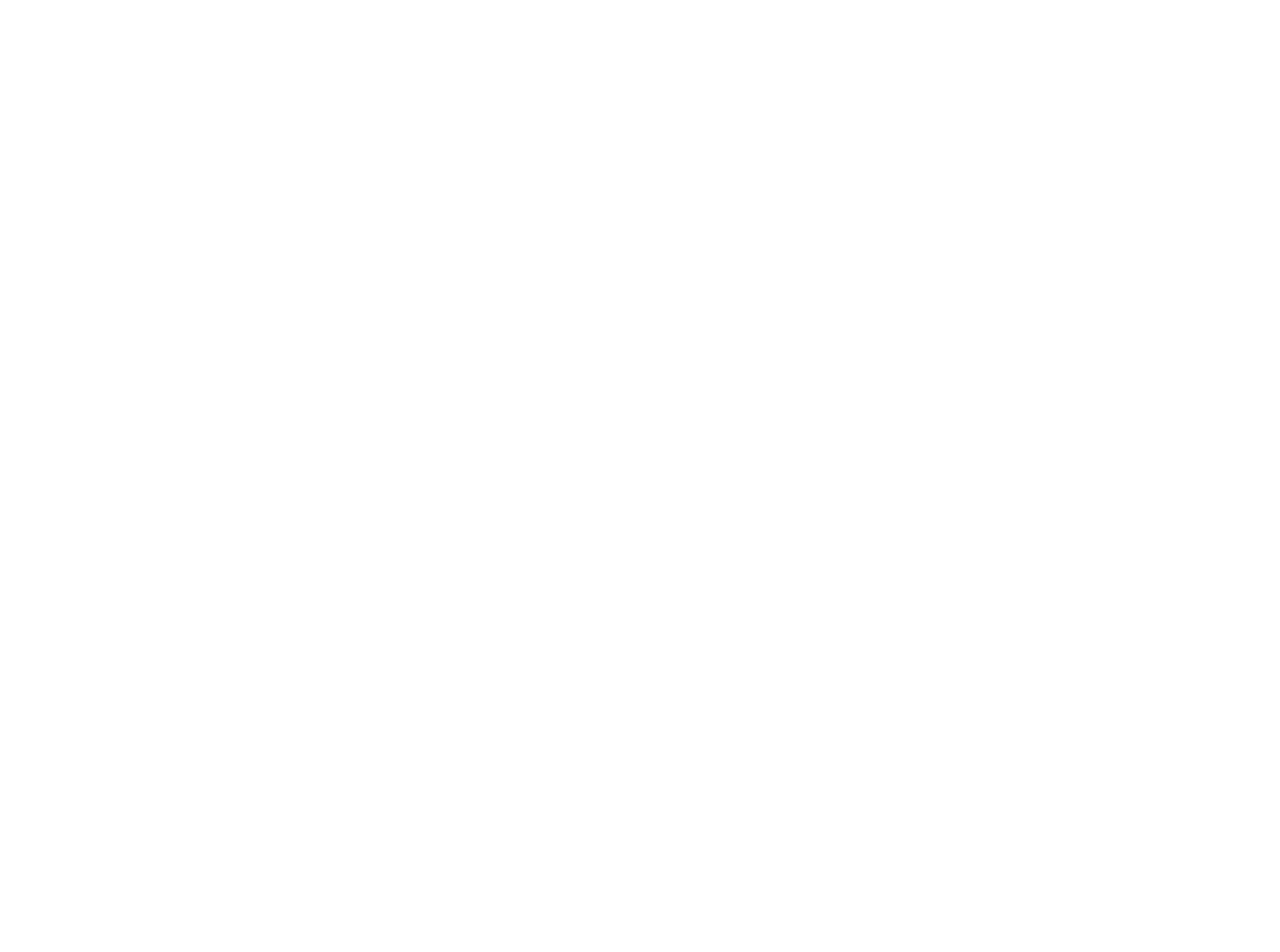
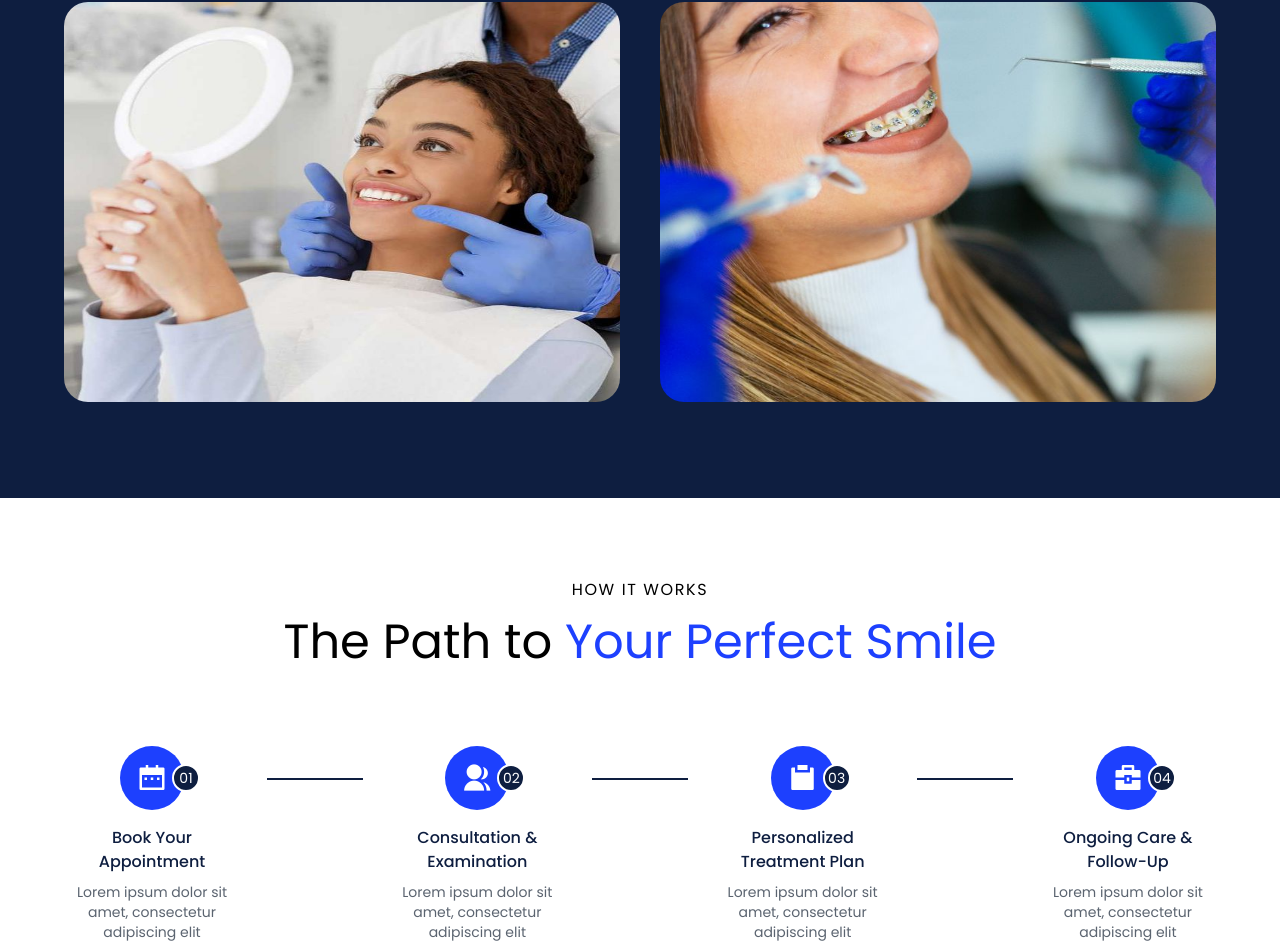
Before and after one commit to Mohsin-max/dental-care, an Angular app: page / in a window 1280 px wide. Shown: the part 3727-4679 px from the top of the page. Before the commit the page ends 3369 px from the top, so only its background shows below. Built offline with nearby package versions, Linux system fonts and the light colour scheme.

Commit message:
new 2 sections added

```diff
--- a/src/app/app.component.html
+++ b/src/app/app.component.html
@@ -7,3 +7,5 @@
 <app-our-services></app-our-services>
 <app-scrolling-text></app-scrolling-text>
 <app-why-us></app-why-us>
+<app-case-stories></app-case-stories>
+<app-how-it-works></app-how-it-works>
--- a/src/app/app.component.ts
+++ b/src/app/app.component.ts
@@ -7,11 +7,13 @@
 import { ScrollingTextComponent } from "./components/scrolling-text/scrolling-text.component";
 import { OurServicesComponent } from "./components/our-services/our-services.component";
 import { WhyUsComponent } from "./components/why-us/why-us.component";
+import { CaseStoriesComponent } from "./components/case-stories/case-stories.component";
+import { HowItWorksComponent } from "./components/how-it-works/how-it-works.component";
 
 @Component({
   selector: 'app-root',
   standalone: true,
-  imports: [RouterOutlet, TopHeaderComponent, HeaderComponent, HeroComponent, AboutComponent, ScrollingTextComponent, OurServicesComponent, WhyUsComponent],
+  imports: [RouterOutlet, TopHeaderComponent, HeaderComponent, HeroComponent, AboutComponent, ScrollingTextComponent, OurServicesComponent, WhyUsComponent, CaseStoriesComponent, HowItWorksComponent],
   templateUrl: './app.component.html',
   styleUrl: './app.component.css'
 })
--- a/src/app/components/case-stories/case-stories.component.html
+++ b/src/app/components/case-stories/case-stories.component.html
@@ -1 +1,44 @@
-<p>case-stories works!</p>
+<section class="w-full bg-secondary text-white py-24">
+
+    <div class="top w-full flex flex-col md:flex-row justify-between md:items-end px-mobileXPad lg:px-desktopXPad">
+
+        <div class="space-y-4 w-full md:w-[60%] lg:w-[50%] mb-8 lg:mb-0">
+            <p class="tracking-widest">OUR CASE STORIES</p>
+
+            <h1 class="text-2xl sm:text-3xl md:text-4xl lg:text-5xl font-medium leading-tight">Patient Journeys to
+                <span class="text-primary">Healthier, Happier Smiles</span>
+            </h1>
+        </div>
+
+        <app-button label="Explore All Case Stories"></app-button>
+    </div>
+
+    <div class="bottom w-full h-[70%] flex flex-col sm:flex-row gap-10 justify-between pt-20 px-mobileXPad lg:px-desktopXPad">
+
+        <div class="w-full h-[250px] sm:h-[280px] md:h-[320px] lg:h-[400px] rounded-3xl overflow-hidden relative group" *ngFor="let details of cardsDetails">
+
+            <img src="{{details.image}}" alt="" class="w-full h-full">
+            <div class="absolute bottom-0 lg:bottom-[-100%] w-full h-full bg-gradient-to-t from-black/50 to-transparent lg:group-hover:bottom-0 duration-300"></div>
+
+            <div class="absolute lg:bottom-[-100%] bottom-0 p-2 lg:p-3 w-full lg:group-hover:bottom-0 duration-500">
+                <h2 class="text-xl md:text-2xl lg:text-3xl">{{details.heading}}</h2>
+
+                    <div class="flex flex-col lg:flex-row justify-between items-start lg:items-center mt-6">
+
+                        <div class="flex items-center gap-1 text-xs lg:text-sm">
+                            <p class="border px-2 py-0.5 rounded-full">{{details.tag1}}</p>
+                            <p class="border px-2 py-0.5 rounded-full">{{details.tag2}}</p>
+                            <p class="border px-2 py-0.5 rounded-full">{{details.tag3}}</p>
+                        </div>
+
+                        <div class="w-full lg:w-fit text-center bg-primary p-2 rounded-full cursor-pointer mt-3 lg:mt-0">
+                            <i class="ri-arrow-right-up-line text-2xl lg:text-4xl"></i>
+                        </div>
+                    </div>
+            </div>
+
+        </div>
+
+    </div>
+
+</section>
--- a/src/app/components/case-stories/case-stories.component.ts
+++ b/src/app/components/case-stories/case-stories.component.ts
@@ -1,12 +1,34 @@
 import { Component } from '@angular/core';
+import { ButtonComponent } from "../../shared/button/button.component";
+import { CommonModule } from '@angular/common';
 
 @Component({
   selector: 'app-case-stories',
   standalone: true,
-  imports: [],
+  imports: [ButtonComponent,CommonModule],
   templateUrl: './case-stories.component.html',
   styleUrl: './case-stories.component.css'
 })
 export class CaseStoriesComponent {
 
+  cardsDetails:any[]=[
+
+    {
+      image:"story1.jpg",
+      heading:"A Brighter Tomorrow: Sarah's Whitening Journey",
+      tag1:"2024",
+      tag2:"Teeth Whitening",
+      tag3:"Dental Care",
+    },
+
+    {
+      image:"story2.jpg",
+      heading:"A Beautiful Transformation: Olivia's Braces Journey",
+      tag1:"2024",
+      tag2:"Braces Treatment",
+      tag3:"Dental Care",
+    }
+
+  ]
+
 }
--- a/src/app/components/how-it-works/how-it-works.component.html
+++ b/src/app/components/how-it-works/how-it-works.component.html
@@ -1 +1,108 @@
-<p>how-it-works works!</p>
+<section class="w-full px-mobileXPad lg:px-desktopXPad py-20">
+
+    <div class="top w-full text-center space-y-4">
+
+        <p class="tracking-widest">HOW IT WORKS</p>
+
+        <h1 class="text-2xl sm:text-3xl md:text-4xl lg:text-5xl">The Path to <span class="text-primary">Your Perfect
+                Smile</span></h1>
+
+    </div>
+
+    <div
+        class="bottom w-full flex flex-wrap justify-center lg:justify-between items-center lg:items-start gap-10 lg:gap-0 pt-20">
+
+        <!-- 1 -->
+
+        <div class="box w-44 flex flex-col justify-center items-center text-center">
+            <div class="w-16 h-16 flex justify-center items-center bg-primary rounded-full relative">
+                <i class="ri-calendar-2-fill text-3xl text-white"></i>
+
+                <div
+                    class="w-7 h-7 border-2 text-sm border-white flex justify-center items-center text-white rounded-full bg-secondary absolute -right-4">
+                    <span>01</span>
+                </div>
+            </div>
+
+            <h3 class="text-md font-medium text-secondary mt-4 mb-2">Book Your
+                Appointment</h3>
+
+            <p class="text-sm text-paraColor">Lorem ipsum dolor sit amet,
+                consectetur adipiscing elit</p>
+
+        </div>
+
+        <div class="line w-24 h-0.5 bg-secondary mt-8 hidden lg:block"></div>
+
+
+        <!-- 2 -->
+
+        <div class="box w-44 flex flex-col justify-center items-center text-center">
+            <div class="w-16 h-16 flex justify-center items-center bg-primary rounded-full relative">
+                <i class="ri-group-fill text-3xl text-white"></i>
+
+                <div
+                    class="w-7 h-7 border-2 text-sm border-white flex justify-center items-center text-white rounded-full bg-secondary absolute -right-4">
+                    <span>02</span>
+                </div>
+            </div>
+
+            <h3 class="text-md font-medium text-secondary mt-4 mb-2">Consultation &
+                Examination</h3>
+
+            <p class="text-sm text-paraColor">Lorem ipsum dolor sit amet,
+                consectetur adipiscing elit</p>
+
+        </div>
+
+        <div class="line w-24 h-0.5 bg-secondary mt-8 hidden lg:block"></div>
+
+
+        <!-- 3 -->
+
+        <div class="box w-44 flex flex-col justify-center items-center text-center">
+            <div class="w-16 h-16 flex justify-center items-center bg-primary rounded-full relative">
+                <i class="ri-clipboard-fill text-3xl text-white"></i>
+
+                <div
+                    class="w-7 h-7 border-2 text-sm border-white flex justify-center items-center text-white rounded-full bg-secondary absolute -right-4">
+                    <span>03</span>
+                </div>
+            </div>
+
+            <h3 class="text-md font-medium text-secondary mt-4 mb-2">Personalized
+                Treatment Plan</h3>
+
+            <p class="text-sm text-paraColor">Lorem ipsum dolor sit amet,
+                consectetur adipiscing elit</p>
+
+        </div>
+
+        <div class="line w-24 h-0.5 bg-secondary mt-8 hidden lg:block"></div>
+
+
+        <!-- 4 -->
+
+        <div class="box w-44 flex flex-col justify-center items-center text-center">
+            <div class="w-16 h-16 flex justify-center items-center bg-primary rounded-full relative">
+                <i class="ri-briefcase-4-fill text-3xl text-white"></i>
+
+                <div
+                    class="w-7 h-7 border-2 text-sm border-white flex justify-center items-center text-white rounded-full bg-secondary absolute -right-4">
+                    <span>04</span>
+                </div>
+            </div>
+
+            <h3 class="text-md font-medium text-secondary mt-4 mb-2">Ongoing Care &
+                Follow-Up
+            </h3>
+
+            <p class="text-sm text-paraColor">Lorem ipsum dolor sit amet,
+                consectetur adipiscing elit</p>
+
+        </div>
+
+
+    </div>
+
+</section>
--- a/src/app/components/why-us/why-us.component.html
+++ b/src/app/components/why-us/why-us.component.html
@@ -2,7 +2,7 @@
 
     <div class="top w-full h-[30%] flex flex-col items-center text-center space-y-4">
 
-        <p>WHY CHOSE US</p>
+        <p class="tracking-widest">WHY CHOSE US</p>
 
         <h1 class="text-2xl sm:text-3xl md:text-4xl lg:text-5xl w-full md:w-[80%] lg:w-[70%] font-medium text-secondary">Benefits of Our Dental Services:
             <span class="text-primary">Your Path to a Healthier Smile</span>
```
